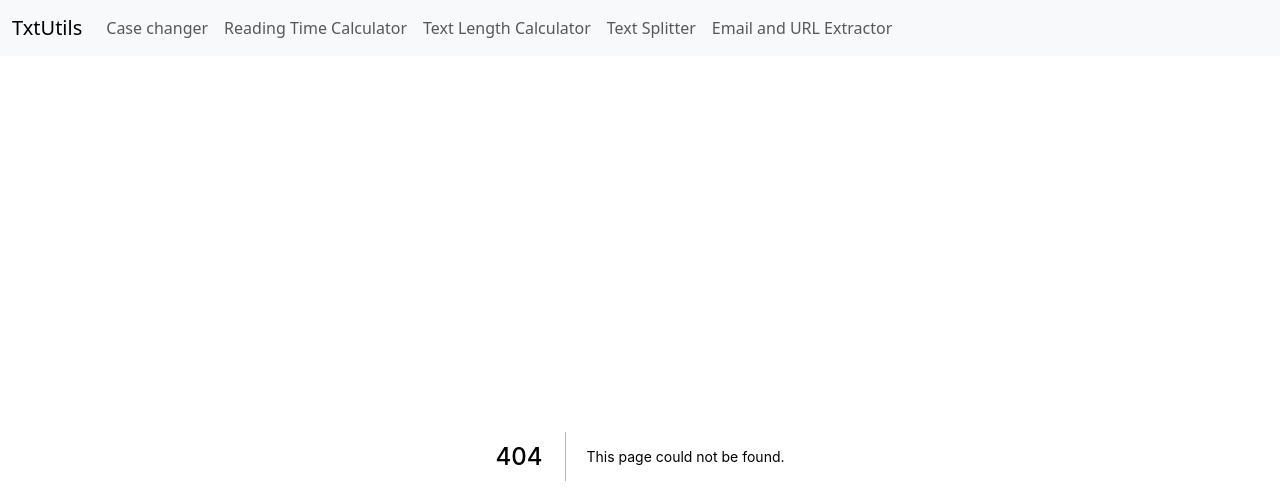
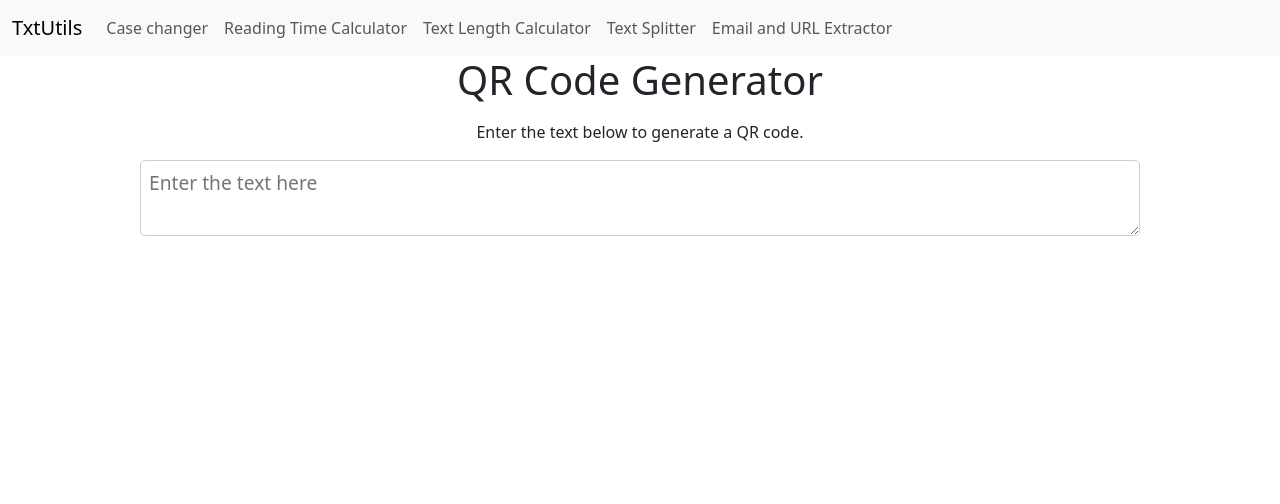
Before and after one commit to codewithpom/TextUtils, a Next.js app: page /qr-generator in a window 1280 px wide. Before the commit this address had no page. Shown: the top 504 px of the page. Built offline with nearby package versions, Linux system fonts and the light colour scheme.

Commit message:
Added QR code generator feature

```diff
--- a/package.json
+++ b/package.json
@@ -10,6 +10,7 @@
     "postcss-flexbugs-fixes": "^5.0.2",
     "postcss-preset-env": "^9.3.0",
     "prop-types": "^15.8.1",
+    "qrcode": "^1.5.3",
     "react": "^17.0.2",
     "react-dom": "^17.0.2"
   },
--- /dev/null
+++ b/pages/qr-generator.js
@@ -0,0 +1,89 @@
+import Head from 'next/head';
+import { useState } from 'react';
+import { useEffect } from 'react';
+import qrcode from 'qrcode';
+
+
+
+export default function QrGenerator() {
+    const [text, setText] = useState('');
+    const [qrCodeUrl, setQrCodeUrl] = useState('');
+
+    useEffect(() => {
+        generateQRCode(text, setQrCodeUrl);
+    }, [text]);
+
+    // Function to generate QR code from text
+    function generateQRCode(text, callback) {
+        qrcode.toDataURL(text, (err, url) => {
+            if (err) {
+                console.error(err);
+                return;
+            }
+            callback(url);
+        });
+    }
+
+    return (
+        <>
+            <Head>
+                <title>QR Code Generator</title>
+                <meta name="description" content="Generate QR code from text" />
+                <meta name="keywords" content="QR code generator, qrcode, text to QR code" />
+                <meta name="author" content="Padmashree Jha" />
+                <meta name="viewport" content="width=device-width, initial-scale=1.0" />
+                {/* for social media */}
+                <meta property="og:title" content="QR Code Generator" />
+                <meta property="og:description" content="Generate QR code from text" />
+                <meta property="og:type" content="website" />
+            </Head>
+            <div className="container">
+                <h1>QR Code Generator</h1>
+                <p>Enter the text below to generate a QR code.</p>
+                <textarea
+                    id="text"
+                    placeholder="Enter the text here"
+                    value={text}
+                    onChange={(e) => setText(e.target.value)}
+                ></textarea>
+
+                <div className="qr-code-container">
+                    {qrCodeUrl && <img src={qrCodeUrl} alt="QR Code" />}
+                    {/* download button */}
+                    <br />
+                    {qrCodeUrl && (
+                        <a
+                            href={qrCodeUrl}
+                            download="qr-code.png"
+                            className="button"
+                        >
+                            Download QR Code
+                        </a>
+                    )}
+                </div>
+            </div>
+            <style jsx>{`
+                    .container {
+                        margin: 0 auto;
+                        text-align: center;
+                        width: 80%;
+                    }
+                    h1 {
+                        font-size: 2.5rem;
+                        margin-bottom: 1rem;
+                    }
+                    textarea {
+                        border: 1px solid #ccc;
+                        border-radius: 5px;
+                        font-size: 1.2rem;
+                        margin-bottom: 1rem;
+                        padding: 0.5rem;
+                        width: 100%;
+                    }
+                    .qr-code-container {
+                        margin-top: 1rem;
+                    }
+                `}</style>
+        </>
+    );
+}
```
Also changed, not shown: 1 other file (tests, documents, lock files or other folders).
